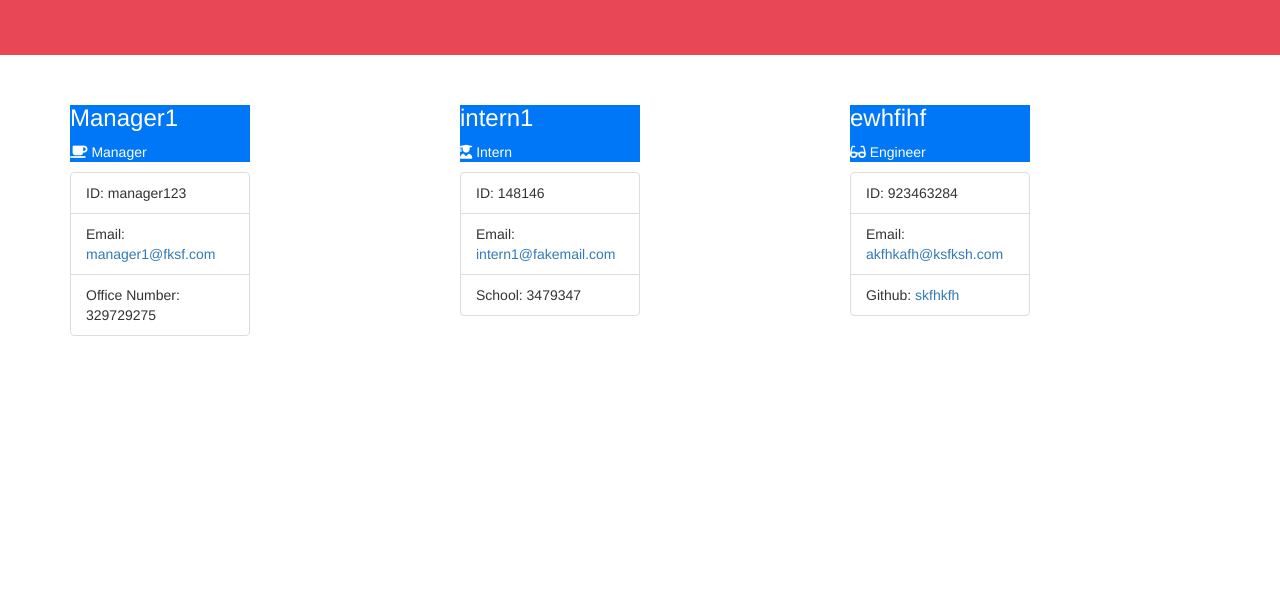
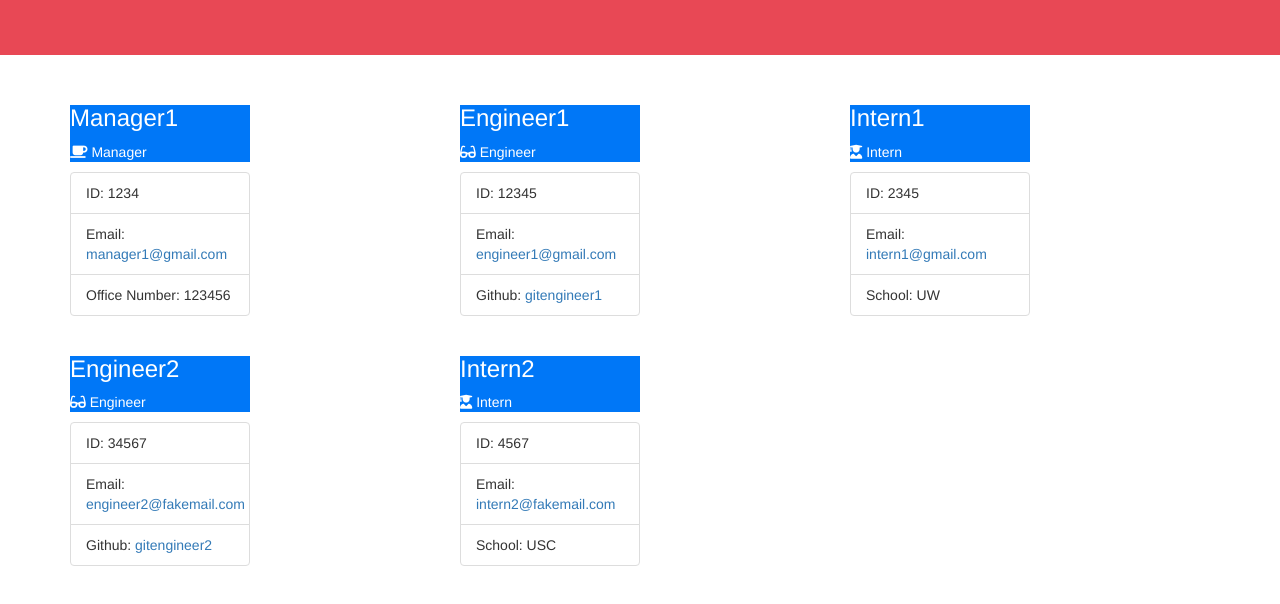
Before and after one commit to saranyav91/employee_summary, a website: page output/team.html in a window 1280 px wide. Shown: the part 140-744 px from the top of the page. Drawn offline with nearby package versions, Linux system fonts and the light colour scheme.

Commit message:
uploading files

```diff
--- a/output/team.html
+++ b/output/team.html
@@ -21,28 +21,48 @@
     <p class="card-text"><i class="fa fa-coffee"></i> Manager</p>
   </div>
     <ul class="list-group list-group-flush">
-      <li class="list-group-item">ID: manager123</li>
-      <li class="list-group-item">Email: <a href="https://www.manager1@fksf.com">manager1@fksf.com</a></li>
-      <li class="list-group-item">Office Number: 329729275</li>
+      <li class="list-group-item">ID: 1234</li>
+      <li class="list-group-item">Email: <a href="https://www.manager1@gmail.com">manager1@gmail.com</a></li>
+      <li class="list-group-item">Office Number: 123456</li>
     </ul>
   </div></div><div class="col-sm-4"><div class="card" style="width: 18rem;">
     <div class="card-body" style = "background-color:#0077f7;color:white">
-    <h3 class="card-title">intern1</h3>
+    <h3 class="card-title">Engineer1</h3>
+    <p class="card-text"><i class="fas fa-glasses"></i> Engineer</p>
+  </div>
+    <ul class="list-group list-group-flush">
+      <li class="list-group-item">ID: 12345</li>
+      <li class="list-group-item">Email: <a href="https://www.engineer1@gmail.com">engineer1@gmail.com</a></li>
+      <li class="list-group-item">Github: <a href="https://github.com/gitengineer1">gitengineer1</a></li>
+    </ul>
+  </div></div><div class="col-sm-4"><div class="card" style="width: 18rem;">
+    <div class="card-body" style = "background-color:#0077f7;color:white">
+    <h3 class="card-title">Intern1</h3>
     <p class="card-text"><i class="fas fa-user-graduate" ></i> Intern</p>
   </div>
     <ul class="list-group list-group-flush">
-      <li class="list-group-item">ID: 148146</li>
-      <li class="list-group-item">Email: <a href="https://www.intern1@fakemail.com">intern1@fakemail.com</a></li>
-      <li class="list-group-item">School: 3479347</li>
+      <li class="list-group-item">ID: 2345</li>
+      <li class="list-group-item">Email: <a href="https://www.intern1@gmail.com">intern1@gmail.com</a></li>
+      <li class="list-group-item">School: UW</li>
     </ul>
   </div></div><div class="col-sm-4"><div class="card" style="width: 18rem;">
     <div class="card-body" style = "background-color:#0077f7;color:white">
-    <h3 class="card-title">ewhfihf</h3>
+    <h3 class="card-title">Engineer2</h3>
     <p class="card-text"><i class="fas fa-glasses"></i> Engineer</p>
   </div>
     <ul class="list-group list-group-flush">
-      <li class="list-group-item">ID: 923463284</li>
-      <li class="list-group-item">Email: <a href="https://www.akfhkafh@ksfksh.com">akfhkafh@ksfksh.com</a></li>
-      <li class="list-group-item">Github: <a href="https://github.com/skfhkfh">skfhkfh</a></li>
+      <li class="list-group-item">ID: 34567</li>
+      <li class="list-group-item">Email: <a href="https://www.engineer2@fakemail.com">engineer2@fakemail.com</a></li>
+      <li class="list-group-item">Github: <a href="https://github.com/gitengineer2">gitengineer2</a></li>
+    </ul>
+  </div></div><div class="col-sm-4"><div class="card" style="width: 18rem;">
+    <div class="card-body" style = "background-color:#0077f7;color:white">
+    <h3 class="card-title">Intern2</h3>
+    <p class="card-text"><i class="fas fa-user-graduate" ></i> Intern</p>
+  </div>
+    <ul class="list-group list-group-flush">
+      <li class="list-group-item">ID: 4567</li>
+      <li class="list-group-item">Email: <a href="https://www.intern2@fakemail.com">intern2@fakemail.com</a></li>
+      <li class="list-group-item">School: USC</li>
     </ul>
   </div></div>
```
